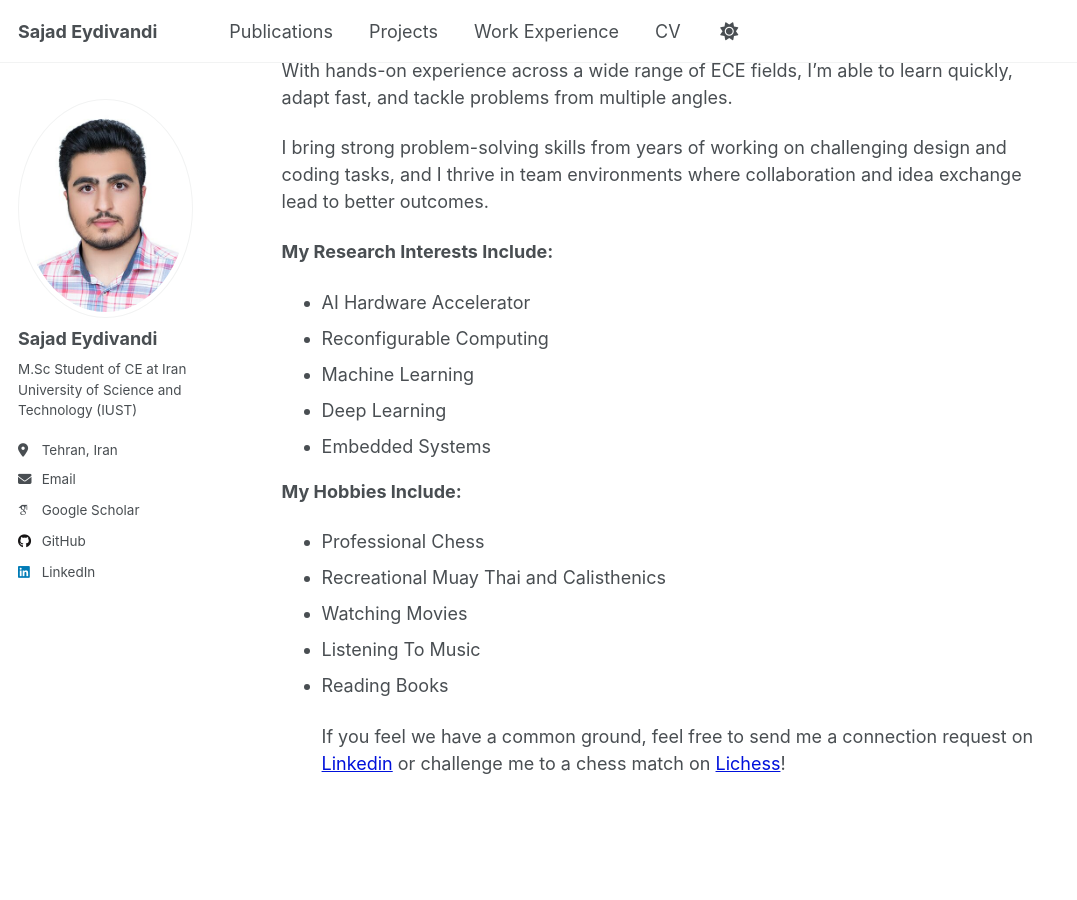
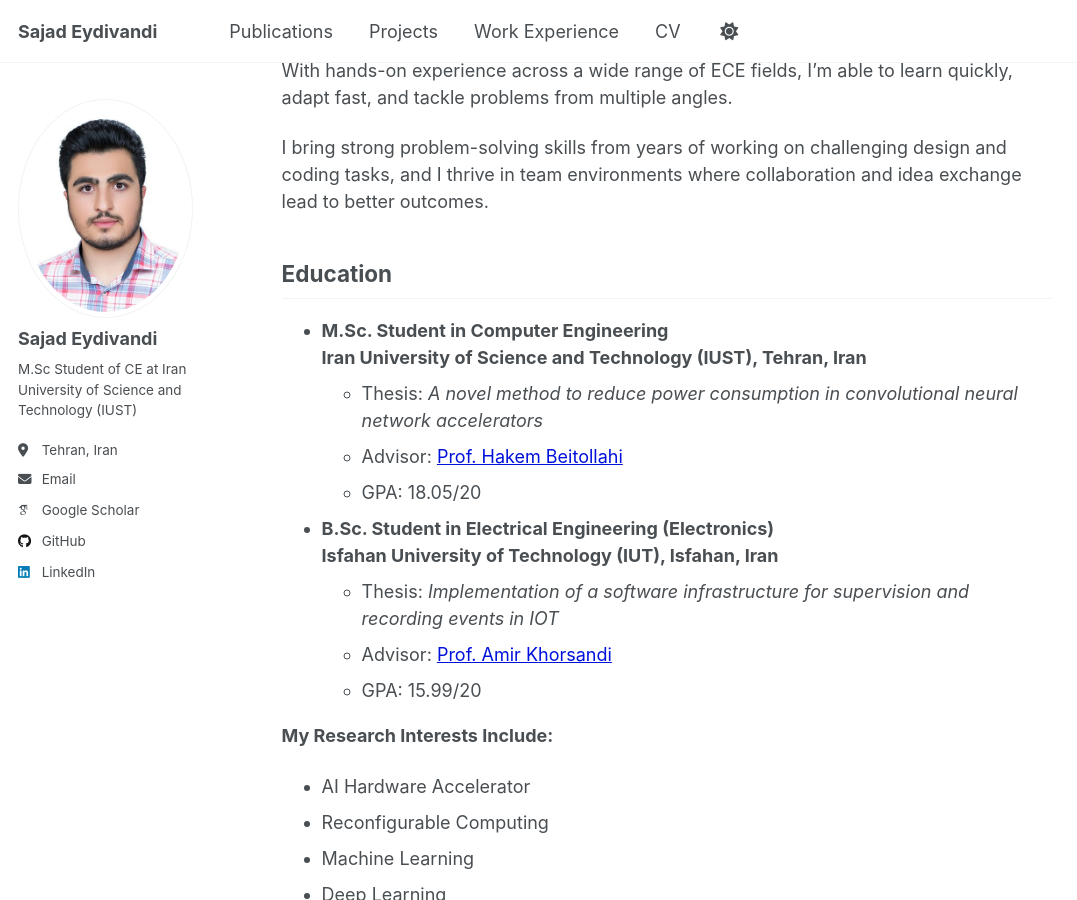
Before and after one commit to SajadEydivandi/SajadEydivandi.github.io, a Jekyll site: the page built from _pages/about.md, in a window 1280 px wide and 900 px high, scrolled down 216 px. Shown: the whole window, without its empty margins (0-1077 px from the left). Built offline with Jekyll 4.4.1, drawn with Linux system fonts in a browser that asks for light colours; some web fonts are replaced.

Commit message:
Update about.md
update about

```diff
--- a/_pages/about.md
+++ b/_pages/about.md
@@ -13,6 +13,21 @@ Hi! I’m Sajad, a Computer Engineering graduate student at <a href="https://www
 With hands-on experience across a wide range of ECE fields, I'm able to learn quickly, adapt fast, and tackle problems from multiple angles.
 
 I bring strong problem-solving skills from years of working on challenging design and coding tasks, and I thrive in team environments where collaboration and idea exchange lead to better outcomes.
+
+
+## Education
+* **M.Sc. Student in Computer Engineering** <br>
+**Iran University of Science and Technology (IUST), Tehran, Iran** <br>
+  * Thesis: _A novel method to reduce power consumption in convolutional neural network accelerators_ <br>
+  * Advisor: <a href="https://scholar.google.com/citations?hl=en&user=SMnMHbQAAAAJ&view_op=list_works&sortby=pubdate" style="color: #0011DB;"> Prof. Hakem Beitollahi</a> <br>
+  * GPA: 18.05/20
+
+* **B.Sc. Student in Electrical Engineering (Electronics)** <br>
+**Isfahan University of Technology (IUT), Isfahan, Iran** <br>
+  * Thesis: _Implementation of a software infrastructure for supervision and recording events in IOT_ <br>
+  * Advisor: <a href="https://scholar.google.com/citations?user=34Wz0nAAAAAJ&hl=en" style="color: #0011DB;"> Prof. Amir Khorsandi</a> <br>
+  * GPA: 15.99/20
+
 
 
 **My Research Interests Include:**
```
